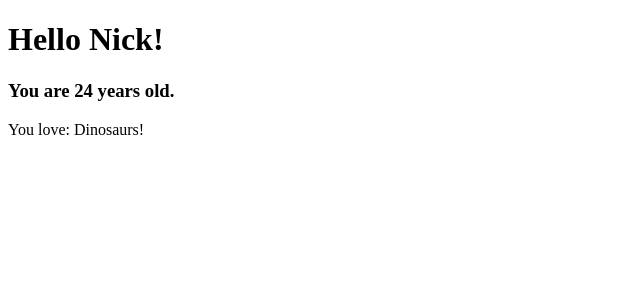
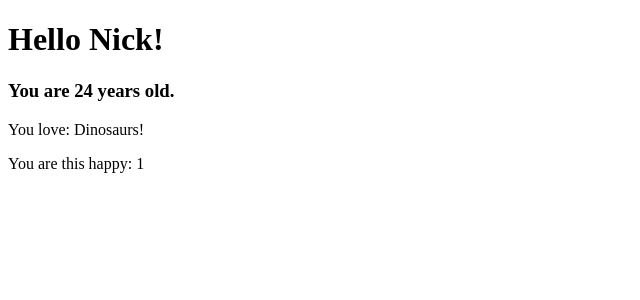
Before and after one commit to maryfranks/react-hello-world, a React (Create React App) app: page / in a window 1280 px wide. Shown: the top 300 px of the page, without its empty margins (0-640 px from the left). Built offline with nearby package versions, Linux system fonts and the light colour scheme.

Commit message:
add moodPoints state to App.js

```diff
--- a/src/App.js
+++ b/src/App.js
@@ -4,6 +4,13 @@ import React, {Component} from 'react';
 
 // define our Hello component
 class Hello extends Component {
+  //what should happen when the component is first created
+  constructor (props) {
+    super()
+    this.state = {
+      moodPoints: 1
+    }
+  }
   // what should the component render?
   render () {
     // make sure to return some UI
@@ -12,6 +19,7 @@ class Hello extends Component {
       <h1>Hello {this.props.name}!</h1>
       <h3>You are {this.props.age} years old.</h3>
       <p>You love: {this.props.animals[2]}</p>
+      <p>You are this happy: {this.state.moodPoints}</p>
       </div>
     )
   }
```
